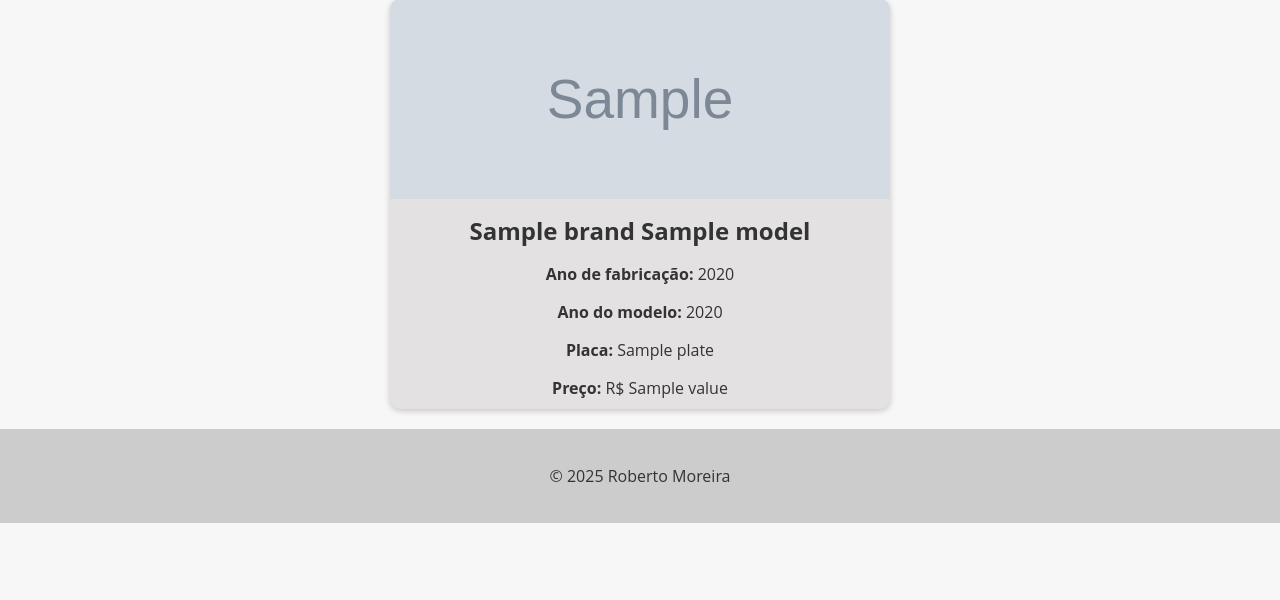
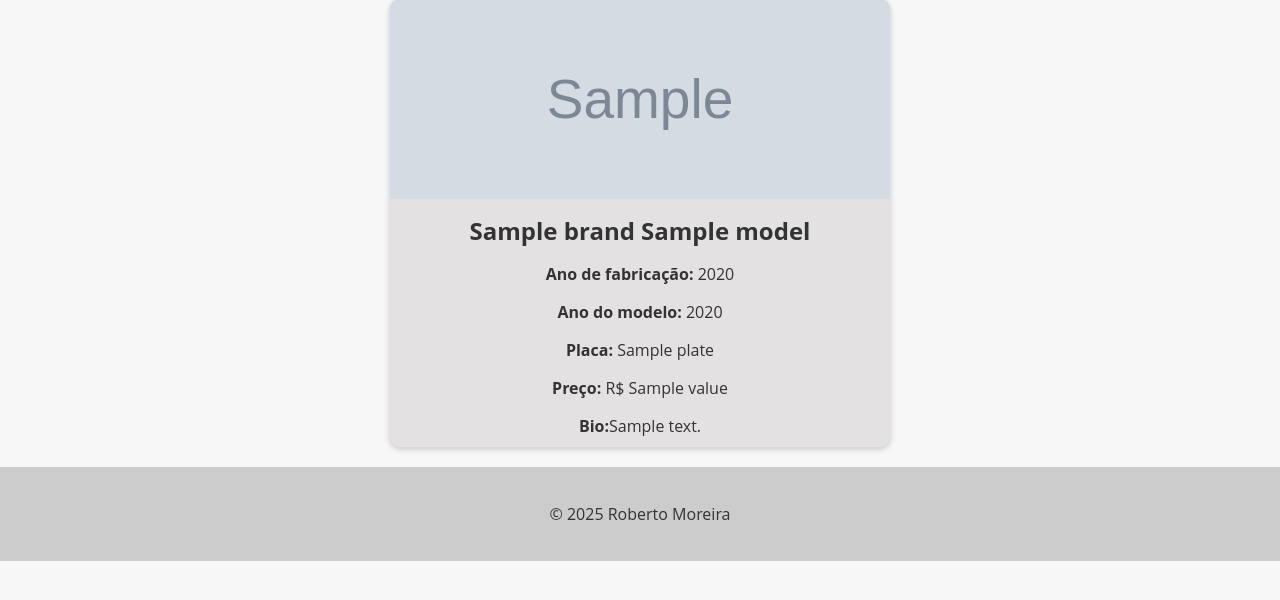
Before and after one commit to robertomoreira04/car-catalog-django, a Django app: template cars/templates/car_detail.html in a window 1280 px wide. Shown: the part 71-671 px from the top of the page. Run offline with Django 3.2, Linux system fonts and the light colour scheme; the template is opened without the code that fills it: most values are stand-ins (such as "Sample title", 1, 10 or a date in 2020); grey boxes marked "Sample" are stand-in pictures.

Commit message:
adicionando campo de biografia nos detalhes dos carros

```diff
--- a/cars/templates/car_detail.html
+++ b/cars/templates/car_detail.html
@@ -87,6 +87,9 @@
       <p><strong>Ano do modelo:</strong> {{ object.model_year }}</p>
       <p><strong>Placa:</strong> {{ object.plate }}</p>
       <p><strong>Preço:</strong> R$ {{ object.value }}</p>
+      {% if object.bio %}
+        <p><strong>Bio:</strong>{{ object.bio }}</p>
+      {% endif %}
   </div>
   {% if user.is_authenticated %}
   <div class="buttons-container">
```
